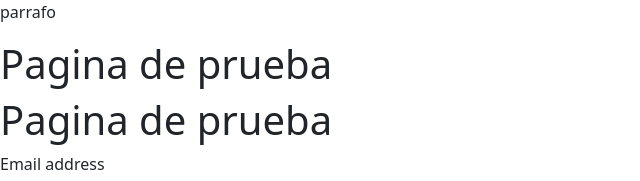
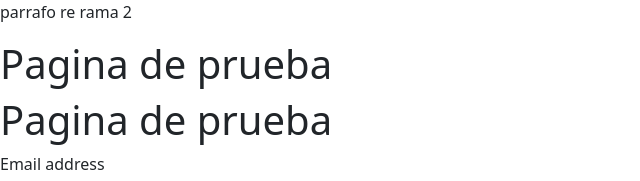
Before and after one commit to MARVIN1806/pruebas_curso, a plain HTML site: page index.html in a window 1280 px wide. Shown: the top 181 px of the page, 0-640 px from the left. Drawn offline with Linux system fonts and the light colour scheme.

Commit message:
commit de rama 2 para merge

```diff
--- a/index.html
+++ b/index.html
@@ -7,7 +7,7 @@
 	<link rel="stylesheet" type="text/css" href="bootstrap/css/bootstrap.css">
 </head>
 <body>
-	<p>parrafo</p>
+	<p>parrafo re rama 2 </p>
 	<h1>Pagina de prueba</h1>
 	<h1>Pagina de prueba</h1>
 		<div class="col-3">
```
